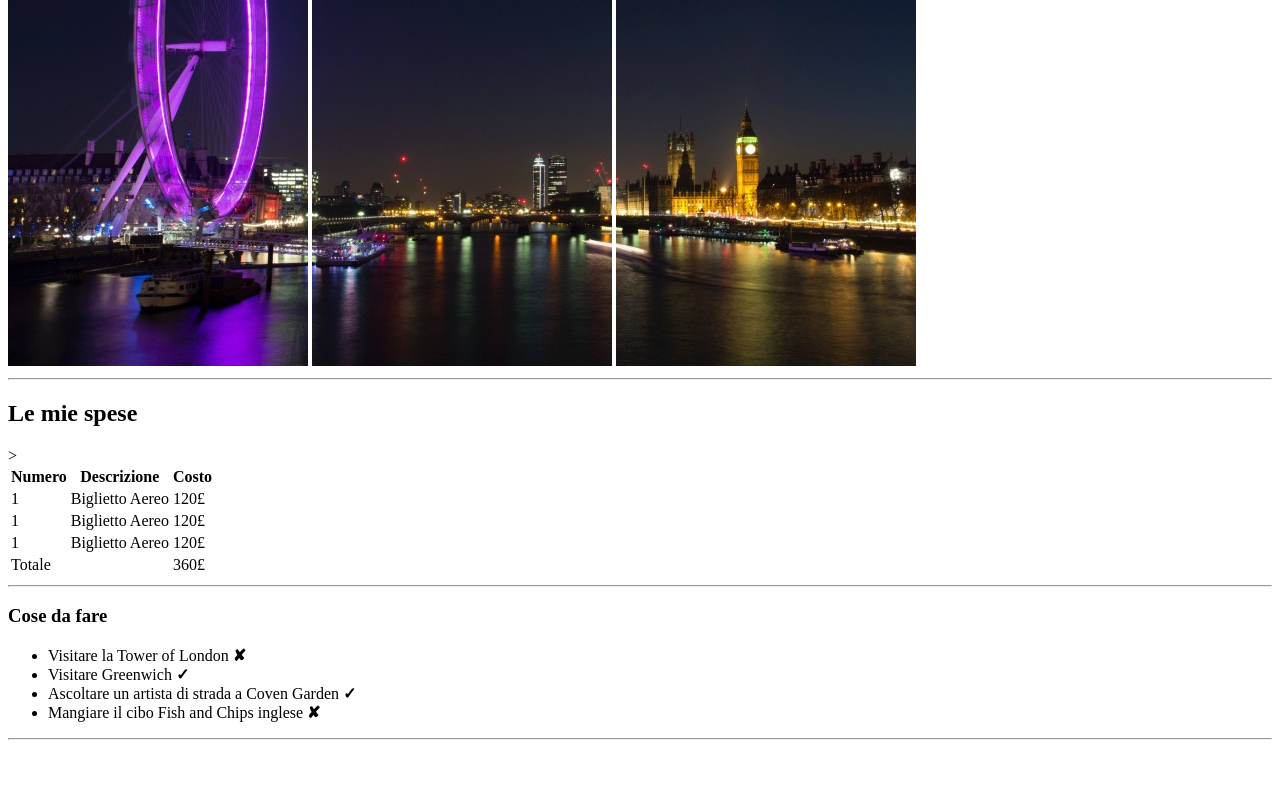
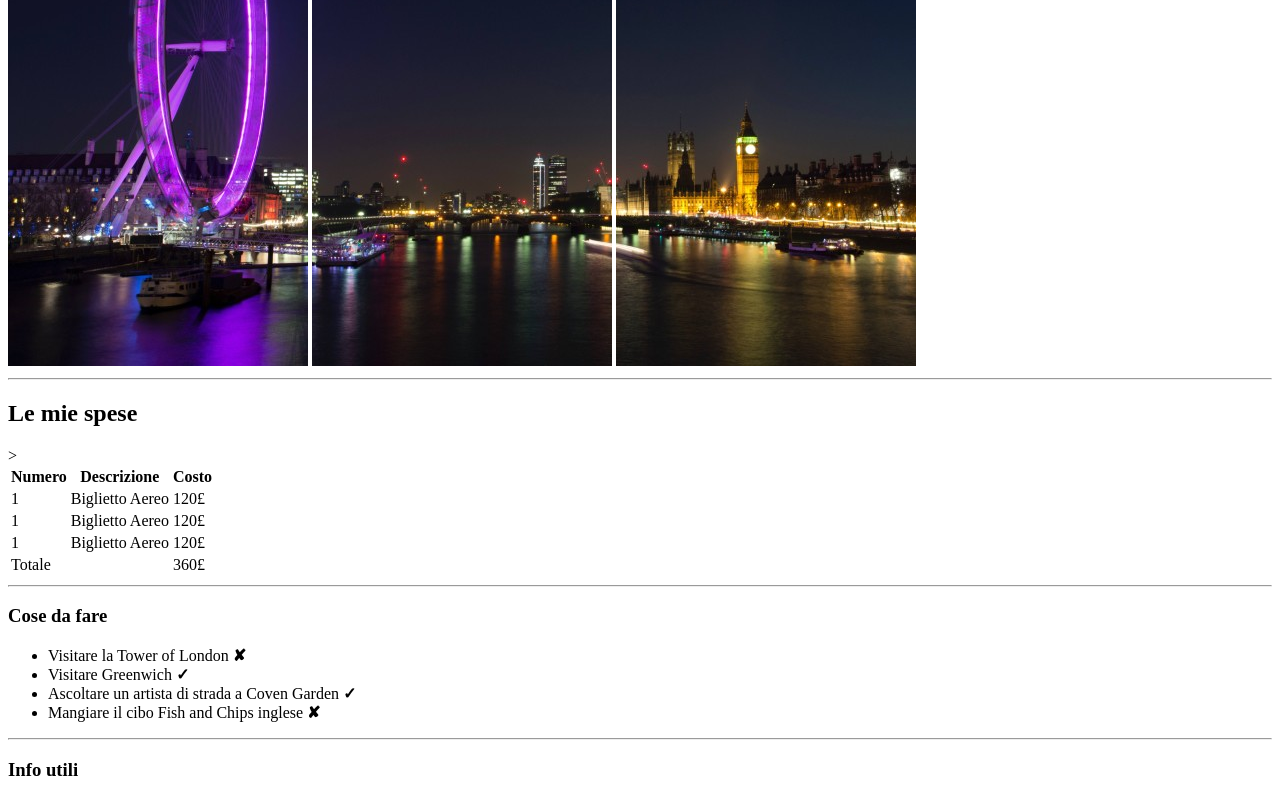
Before and after one commit to MarioBlasi/html-london-trip, a plain HTML site: page index.html in a window 1280 px wide. Shown: the part 314-1114 px from the top of the page. Before the commit the page ends 1062 px from the top, so only its background shows below. Drawn offline with Linux system fonts and the light colour scheme.

Commit message:
section 3 info utili

```diff
--- a/index.html
+++ b/index.html
@@ -73,7 +73,9 @@
 
     <!-- section 3 -->
     <section>
-
+        <div>
+            <h3>Info utili</h3>
+        </div>
     </section>
 
     <!-- section 4 -->
```
